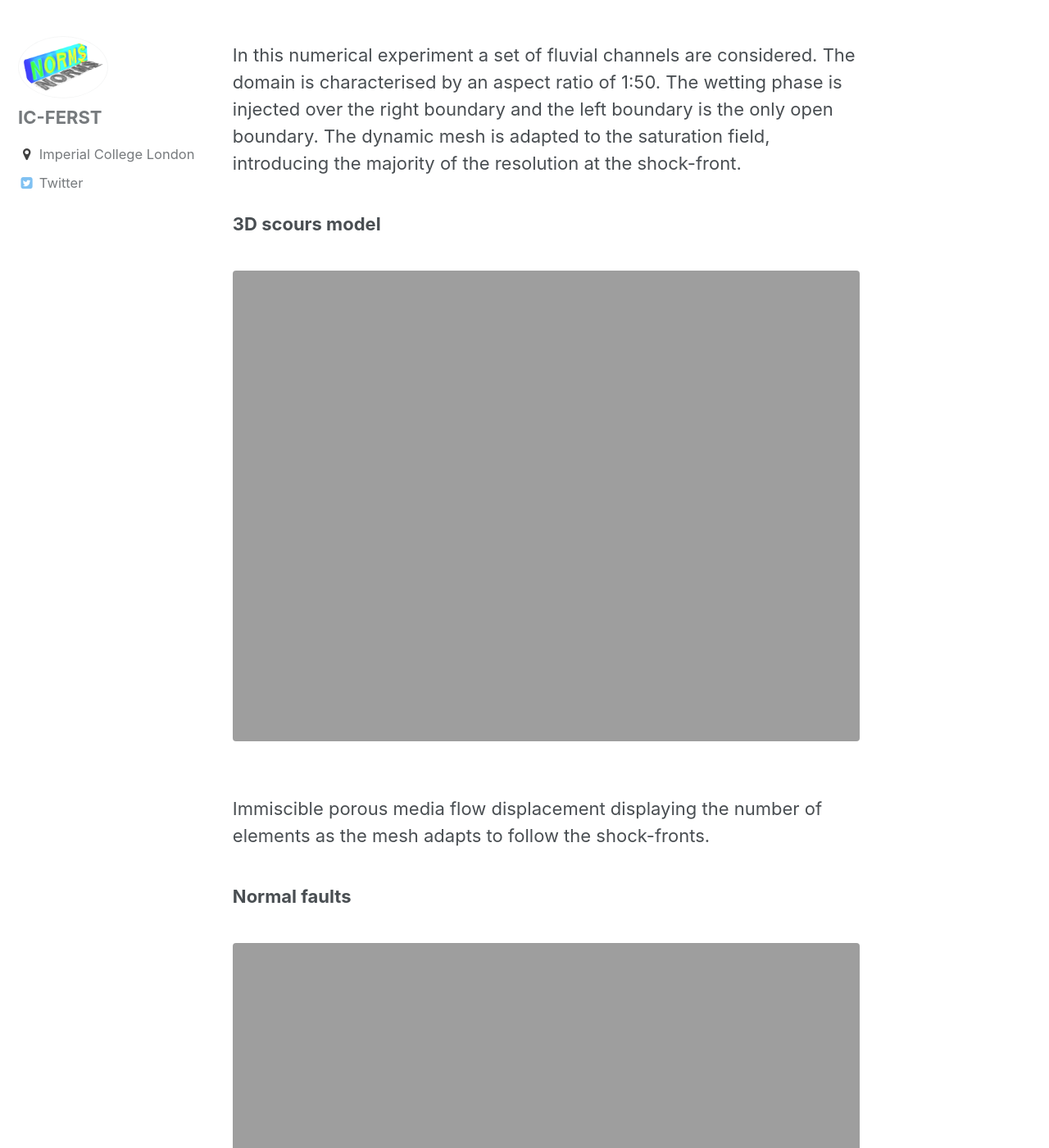
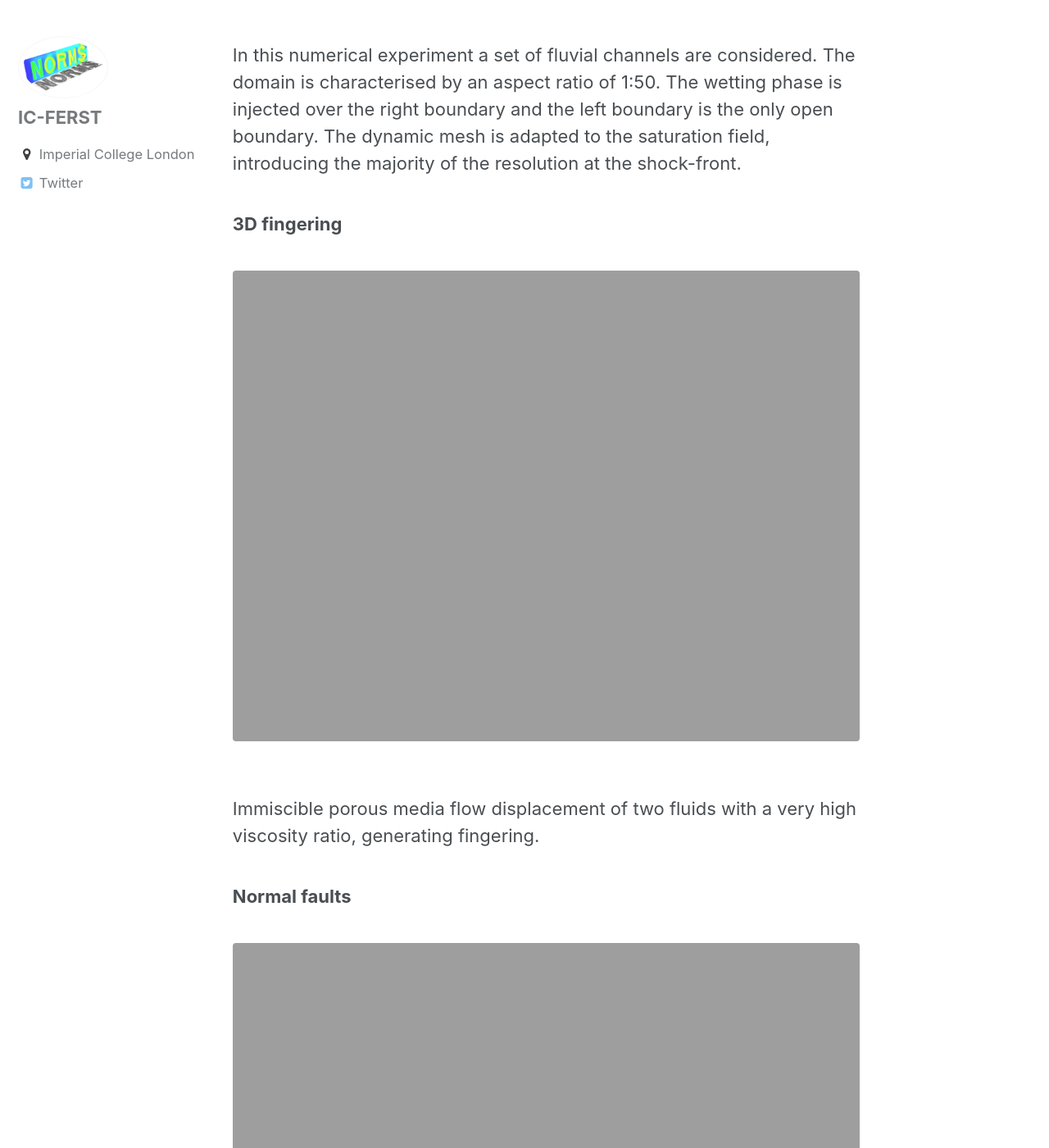
Before and after one commit to Multifluids/multifluids.github.com, a Jekyll site: the page built from _pages/examples.md, in a window 1280 px wide and 1400 px high, scrolled down 963 px. Shown: the whole window at 82% size. Built offline with Jekyll 4.4.1, drawn with Linux system fonts in a browser that asks for light colours.

Commit message:
CHanged the scours simulation by 3D fingering

```diff
--- a/_pages/examples.md
+++ b/_pages/examples.md
@@ -19,11 +19,11 @@
 In this numerical experiment a set of fluvial channels are considered. The domain is characterised by an aspect ratio of 1:50. The wetting phase is injected over the right boundary and the left boundary is the only open boundary. The dynamic mesh is adapted to the saturation field, introducing the majority of the resolution at the shock-front.
 
 
-### 3D scours model
+### 3D fingering
 <figure>
-  <img src="{{ '/assets/images/scours.gif' | absolute_url }}" alt="Immiscible porous media flow displacement displaying the number of elements as the mesh adapts to follow the shock-fronts.">
+  <img src="{{ '/assets/images/fingering3D.gif' | absolute_url }}" alt="Immiscible porous media flow displacement generating fingering modelled with mesh adaptivity.">
 </figure>
-Immiscible porous media flow displacement displaying the number of elements as the mesh adapts to follow the shock-fronts.
+Immiscible porous media flow displacement of two fluids with a very high viscosity ratio, generating fingering.
 
 ### Normal faults
 <figure>
```
Also changed, not shown: 1 other file.
